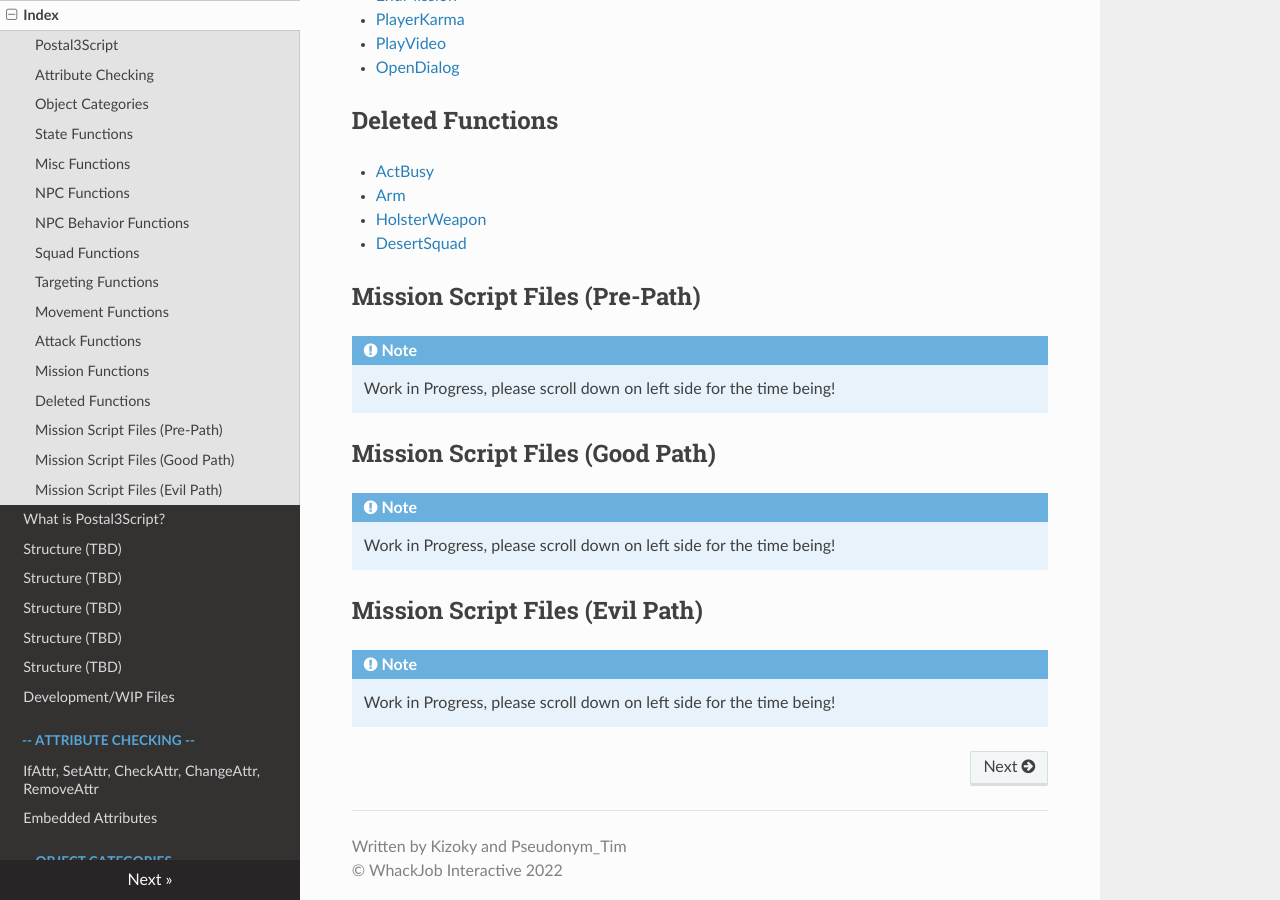
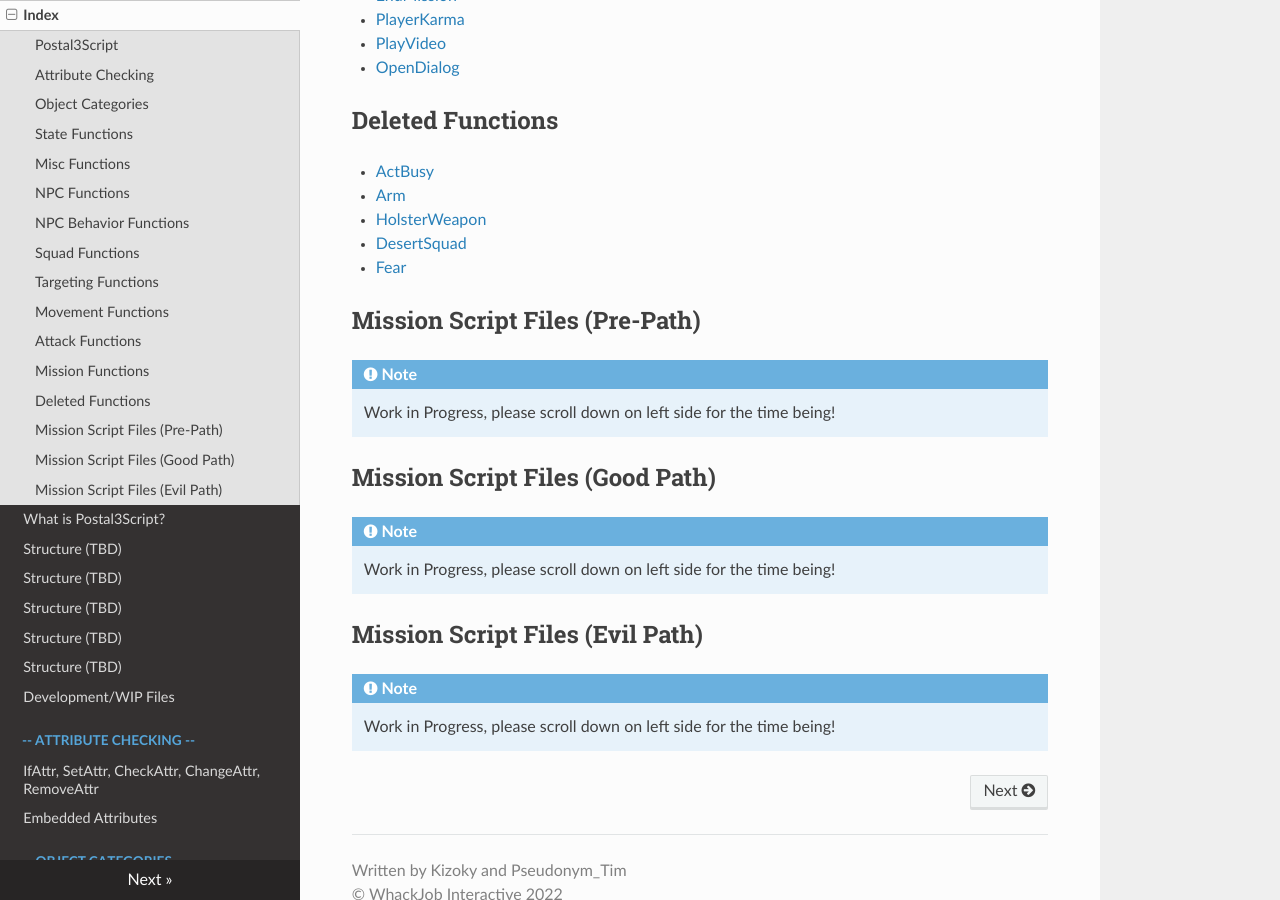
Before and after one commit to WhackJobInt/postal3scriptdocs, an MkDocs documentation site: the page built from docs/index.md, in a window 1280 px wide and 900 px high, scrolled down 2989 px. Built offline with MkDocs 1.6.1, drawn with Linux system fonts in a browser that asks for light colours; nearby versions of some CDN libraries.

Commit message:
Forgot to add Fear to Index

```diff
--- a/docs/index.md
+++ b/docs/index.md
@@ -136,6 +136,7 @@
 <li><a href="deletedfuncs/arm">Arm</li></a>
 <li><a href="deletedfuncs/holsterweapon">HolsterWeapon</li></a>
 <li><a href="deletedfuncs/desertsquad">DesertSquad</li></a>
+<li><a href="deletedfuncs/fear">Fear</li></a>
 </ul>
 
 ## Mission Script Files (Pre-Path)
```
